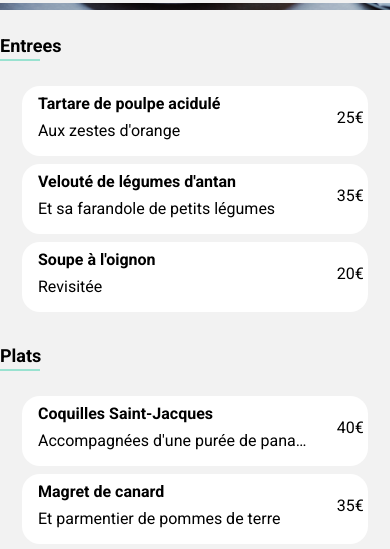
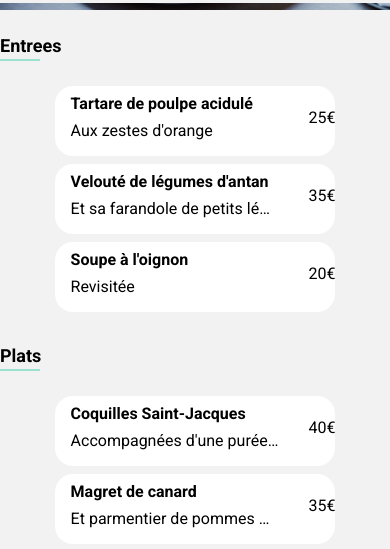
Before and after one commit to MaxTuron/MaxTuron_3_29032021, a website: page menus/laFrancaise.html in a window 390 px wide. Shown: the part 261-810 px from the top of the page. Drawn offline with Linux system fonts and the light colour scheme; a web font is replaced by a local one.

Commit message:
Ajustement graphique.

```diff
--- a/sass/layout/__header.scss
+++ b/sass/layout/__header.scss
@@ -114,7 +114,6 @@
     &__image {
       width: 100%;
       height: 250px;
-      z-index: -1;
 
       img {
         width: 100%;
--- a/sass/pages/__menu.scss
+++ b/sass/pages/__menu.scss
@@ -96,14 +96,14 @@
   margin: 16px 0 16px 68px;
 }
 
-@media screen and (min-width: 376px) and (max-width: 670px) {
+@media screen and (min-width: 376px) and (max-width: 900px) {
   .menu {
     display: flex;
     flex-direction: row;
     border-radius: 18px;
     background-color: $color_white;
     margin: 0 22px 8px 22px;
-    width: 89%;
+    width: 72%;
 
     &__contenu {
       display: flex;
```
Also changed, not shown: css/style.css.
